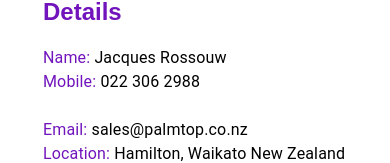
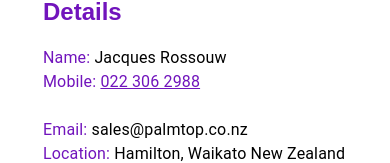
Before and after one commit to JRossouwGitHub/PalmTop, a Next.js app: page /contact in a window 390 px wide. Shown: the part 252-415 px from the top of the page. Built offline with nearby package versions, Linux system fonts and the light colour scheme.

Commit message:
Added call from mobile number in contact

```diff
--- a/pages/contact.js
+++ b/pages/contact.js
@@ -36,7 +36,7 @@ const contact = () => {
                                     <Typography>
                                         <span className={stylesContact.span}>Name:</span> Jacques Rossouw
                                         <br />
-                                        <span className={stylesContact.span}>Mobile:</span> 022 306 2988
+                                        <span className={stylesContact.span}>Mobile:</span> {isMobile ? (<div className={stylesContact.mobile}><a href='tel:022-306-2988'>022 306 2988</a></div>) : (<>022 306 2988</>)}
                                         <br />
                                         <br />
                                     </Typography>
--- a/styles/Contact.module.css
+++ b/styles/Contact.module.css
@@ -60,3 +60,11 @@
     display: block;
     border: 1px solid var(--primary);
 }
+
+.mobile{
+    display: inline-flex;
+}
+
+.mobile a:link{
+    color: var(--primary);
+}
```
